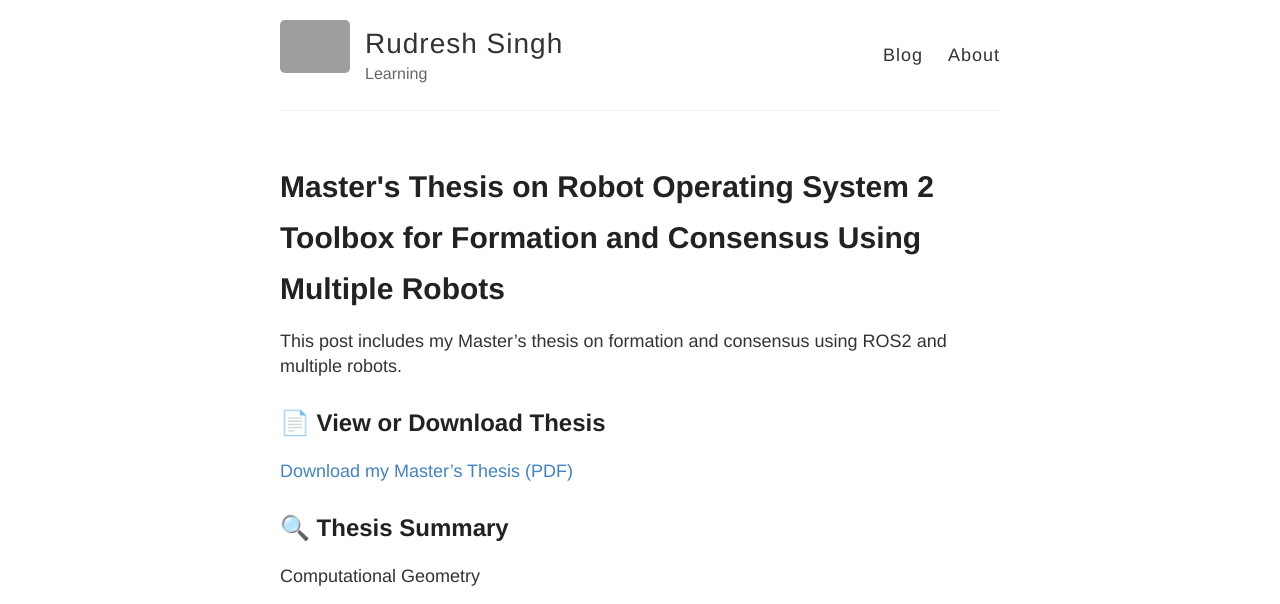
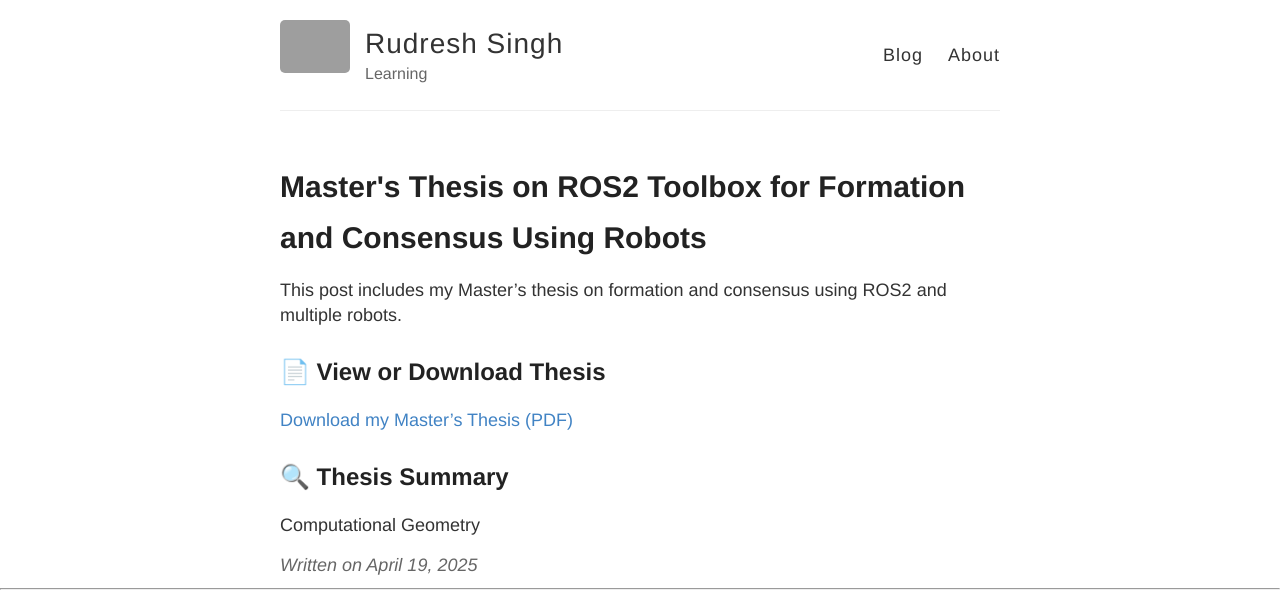
Before and after one commit to Ruudddiiii/ruudddiiii.github.io, a Jekyll site: the page built from _posts/2025-4-19-Computational_Goemetry.md, in a window 1280 px wide. Shown: the top 604 px of the page. Built offline with Jekyll 4.4.1, drawn with Linux system fonts in a browser that asks for light colours; grey boxes are pictures that could not be loaded.

Commit message:
Update 2025-4-19-Computational_Goemetry.md

```diff
--- a/_posts/2025-4-19-Computational_Goemetry.md
+++ b/_posts/2025-4-19-Computational_Goemetry.md
@@ -1,6 +1,6 @@
 ---
 layout: post
-title: Master's Thesis on Robot Operating System 2 Toolbox for Formation and Consensus Using Multiple Robots
+title: Master's Thesis on ROS2 Toolbox for Formation and Consensus Using Robots
 ---
 
 This post includes my Master's thesis on formation and consensus using ROS2 and multiple robots.
@@ -12,8 +12,3 @@
 ## 🔍 Thesis Summary
 
 Computational Geometry
-
-<iframe src="/assets/files/masters-thesis.pdf" width="100%" height="600px">
-  This browser does not support PDFs. Please download the PDF to view it:
-  <a href="/assets/files/masters-thesis.pdf">Download PDF</a>.
-</iframe>
```
